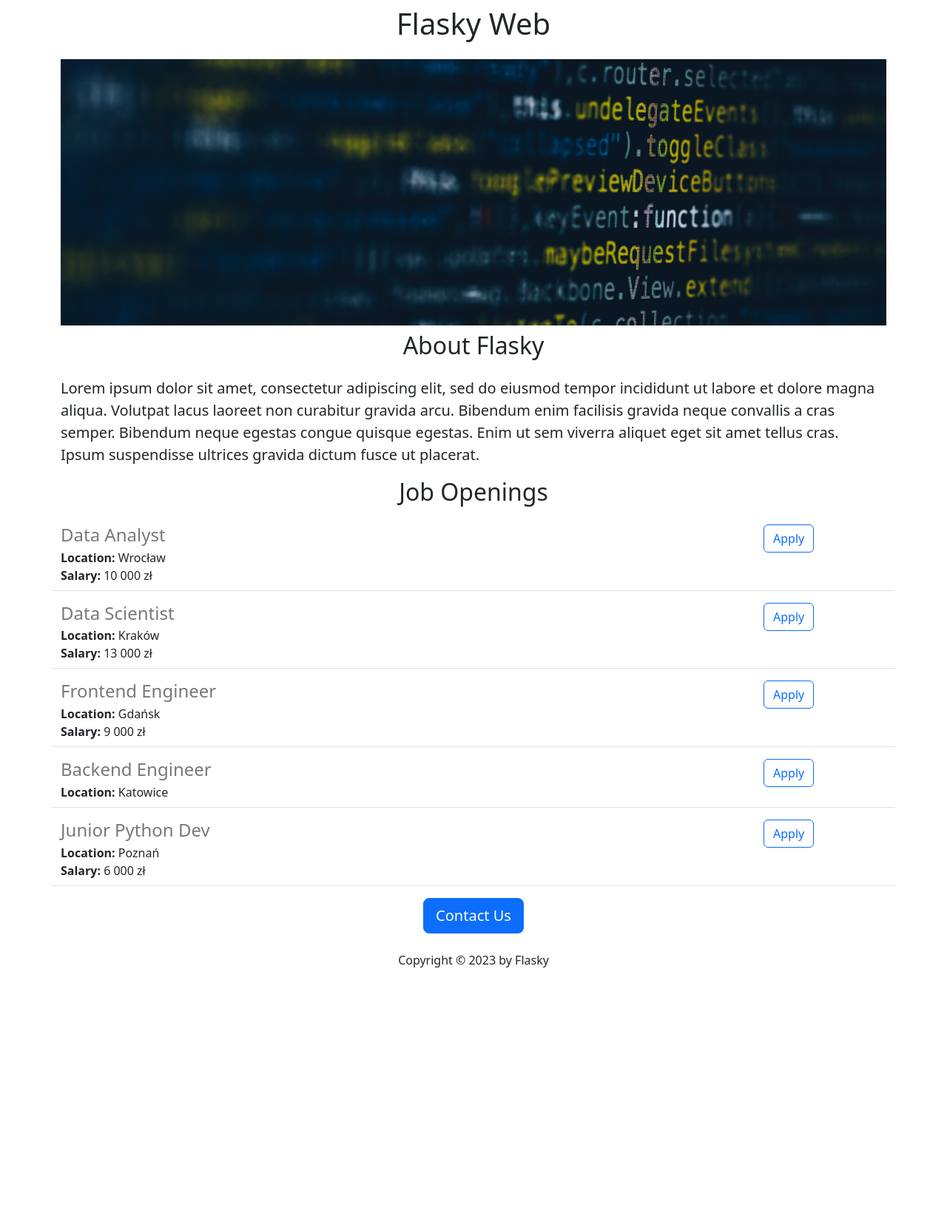
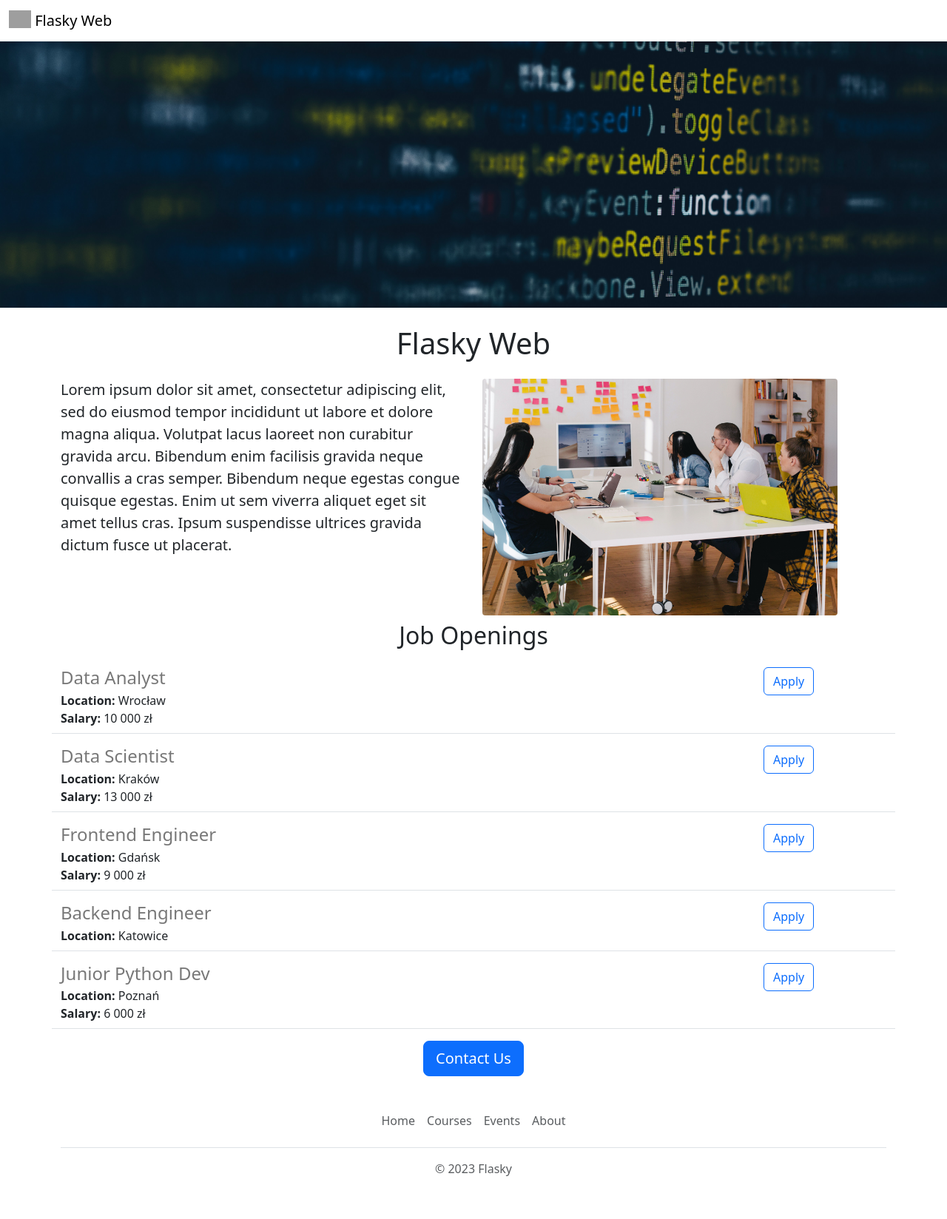
Before and after one commit to giciorh/flasky-web-v2, a Flask app: page / in a window 1280 px wide. Shown: the whole page at 74% size. Before the commit the page ends 1308 px from the top, so only its background shows below. Run offline with Flask 2, Linux system fonts and the light colour scheme; grey boxes are pictures that could not be loaded.

Commit message:
added some view improovements, menu, nav

```diff
--- a/app.py
+++ b/app.py
@@ -40,5 +40,20 @@ def hello_world():
   return render_template("hello.html", jobs=JOBS, company_name='Flasky')
 
 
+@app.route("/about")
+def hello_about():
+  return hello_world()
+
+
+@app.route("/events")
+def hello_events():
+  return hello_world()
+
+
+@app.route("/learn")
+def hello_learn():
+  return hello_world()
+
+
 if __name__ == '__main__':
   app.run(host="0.0.0.0", debug=True)
--- /dev/null
+++ b/templates/footer.html
@@ -0,0 +1,11 @@
+<div class="container">
+  <footer class="py-3 my-4">
+    <ul class="nav justify-content-center border-bottom pb-3 mb-3">
+      <li class="nav-item"><a href="{{ url_for('hello_world') }}" class="nav-link px-2 text-muted" target="_blank">Home</a></li>
+      <li class="nav-item"><a href="{{ url_for('hello_learn') }}" class="nav-link px-2 text-muted" target="_blank">Courses</a></li>
+      <li class="nav-item"><a href="{{ url_for('hello_events') }}" class="nav-link px-2 text-muted" target="_blank">Events</a></li>
+      <li class="nav-item"><a href="{{ url_for('hello_about') }}" class="nav-link px-2 text-muted" target="_blank">About</a></li>
+    </ul>
+    <p class="text-center text-muted">&copy; 2023 Flasky</p>
+  </footer>
+</div>
--- a/templates/hello.html
+++ b/templates/hello.html
@@ -11,21 +11,33 @@
         height: 360px;
         object-fit: cover;
         width: 100%;
+        margin-bottom:16px;
       }
     </style>
   </head>
   <body>
+    {% include 'nav.html' %}
+    <img class="img-fluid" id="banner" src="https://flasky-web.giciorh.repl.co/static/unsplash.jpg">
+
+
     <div class="container">
       <h1 class="text-center mt-2 mb-4"> {{ company_name }} Web</h1>
-      <!-- img from unsplash.com by Markus Spiske -->
-      <img class="img-fluid" id="banner" src="https://flasky-web.giciorh.repl.co/static/unsplash.jpg">
-
+      <!-- img's from unsplash.com by Markus Spiske, Jason Goodman -->
+<!--
       <h2 class="text-center mt-2 mb-4">
         About Flasky
-      </h2>
-      <p class="lead">
+      </h2> -->
+      <div class="row">
+        <div class="col-md-6">
+        <p class="lead">
         Lorem ipsum dolor sit amet, consectetur adipiscing elit, sed do eiusmod tempor incididunt ut labore et dolore magna aliqua. Volutpat lacus laoreet non curabitur gravida arcu. Bibendum enim facilisis gravida neque convallis a cras semper. Bibendum neque egestas congue quisque egestas. Enim ut sem viverra aliquet eget sit amet tellus cras. Ipsum suspendisse ultrices gravida dictum fusce ut placerat.
-      </p>
+        </p>
+          </div>
+        <div class="d-none d-md-block col-md-6">
+          <img src="/static/unsplash2.jpg" style="height:320px; border-radius:4px;"/>
+        </div>
+
+      </div>
       <h2 class="text-center mt-2 mb-4">
         Job Openings
       </h2>
@@ -35,13 +47,13 @@
         {% endfor %}
       </div>
       <div class="text-center">
-        <button class="btn btn-primary btn-lg">Contact Us</button>
-        <p class="mt-4">
-          Copyright &copy; 2023 by Flasky
-        </p>
+        <a class="btn btn-primary btn-lg" href=" mailto:giciorhub@proton.me?subject=Qustion%20about%20Job%20Openings&body=My%20name%3A%20%3Cyour_name%3E%0D%0AMy%20question%3A%20%3Cyour_question%3E ">Contact Us</a>
+
       </div>
 
     </div>
+
+    {% include 'footer.html' %}
   </body>
 
 </html>
--- a/templates/jobitem.html
+++ b/templates/jobitem.html
@@ -12,7 +12,7 @@
     {% endif %}
   </div>
   <div class="col-2">
-    <button type="button" class="btn btn-outline-primary ">Apply</button>
+    <a href="mailto:giciorhub@proton.me?subject=Application for {{ job['title'] }}" type="button" class="btn btn-outline-primary ">Apply</a>
   </div>
 
 </div>
--- /dev/null
+++ b/templates/nav.html
@@ -0,0 +1,9 @@
+<nav class="navbar shadow-sm fixed-top bg-white">
+  <div class="container-fluid">
+    <a class="navbar-brand" href="#">
+      <img src="https://getbootstrap.com/docs/5.2/assets/brand/bootstrap-logo.svg" alt="Logo" width="30" height="24" class="d-inline-block align-text-top">
+      Flasky Web
+    </a>
+  </div>
+</nav>
+<div style="height: 56px;"></div>
```
Also changed, not shown: static/unsplash2.jpg (added), 1 other file.
